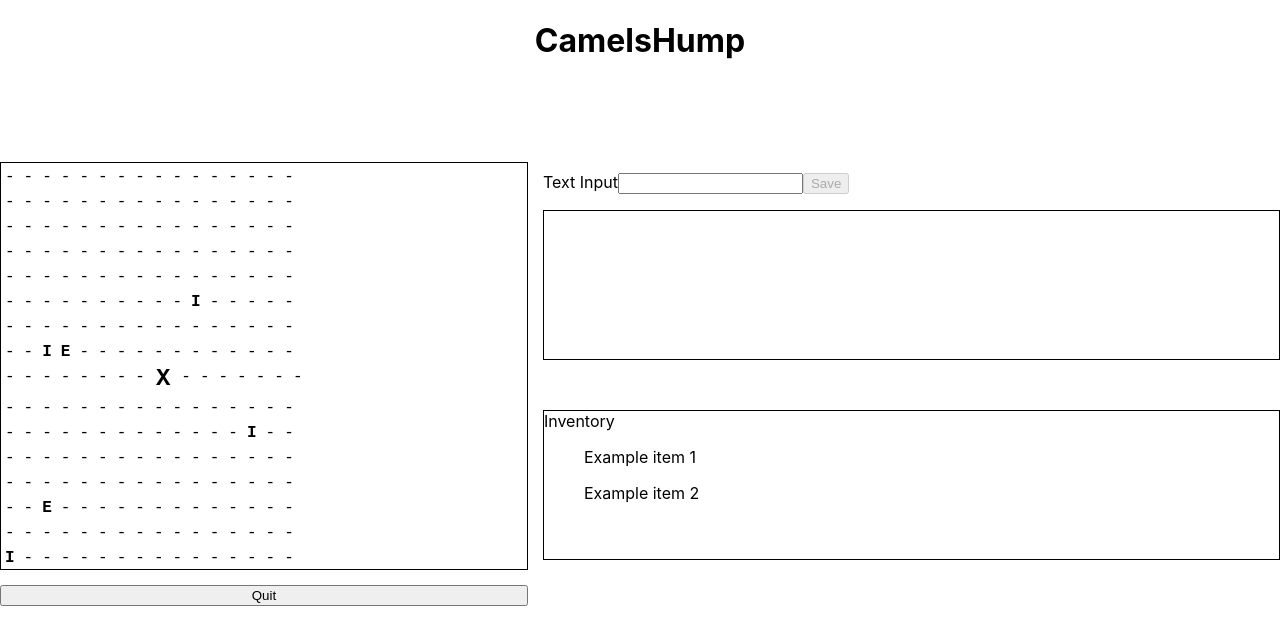
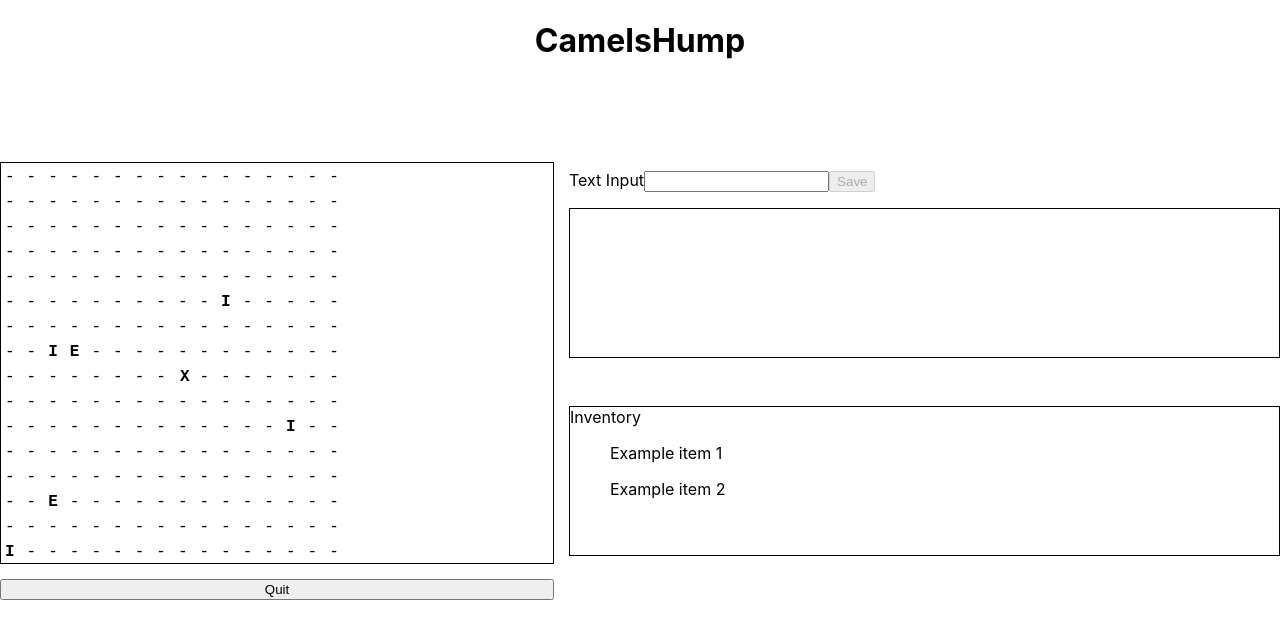
Before and after one commit to csci312a-f23/project-camelshump, a Next.js app: page /play in a window 1280 px wide. Shown: the top 644 px of the page. Built offline with nearby package versions, Linux system fonts and the light colour scheme; what @huggingface/inference would draw is missing.

Commit message:
better formatting

```diff
--- a/src/styles/MapDisplay.module.css
+++ b/src/styles/MapDisplay.module.css
@@ -12,13 +12,13 @@
 .cell ul {
   padding: var(--gap);
   display: inline;
-  letter-spacing: 5px;
+  letter-spacing: 8px;
   font-family: "Courier New", monospace;
 }
 
 .highlightedX {
   font-weight: bold;
-  font-size: 1.5em;
+  letter-spacing: 4px !important;
 }
 
 .usefulChar {
```
